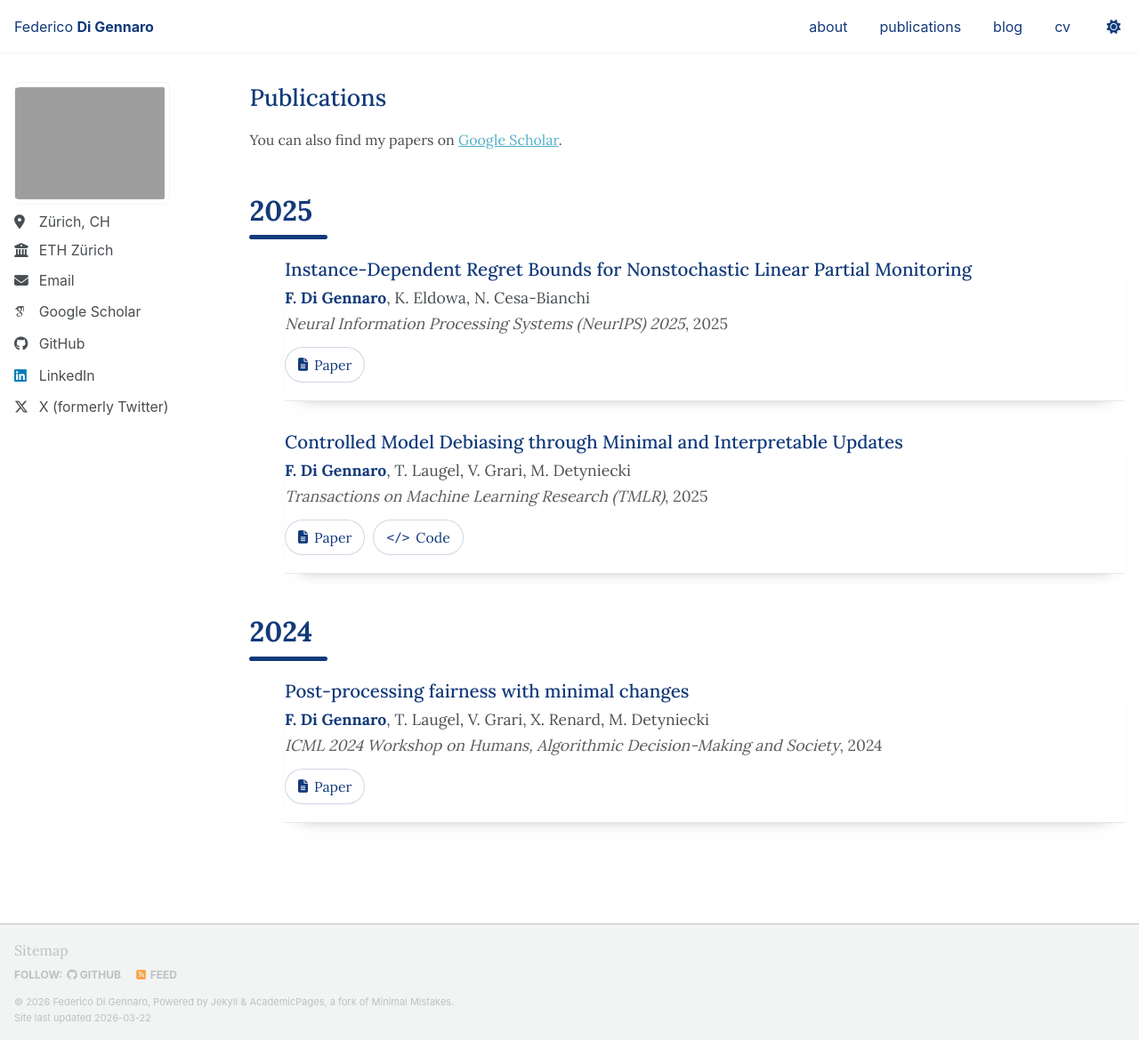
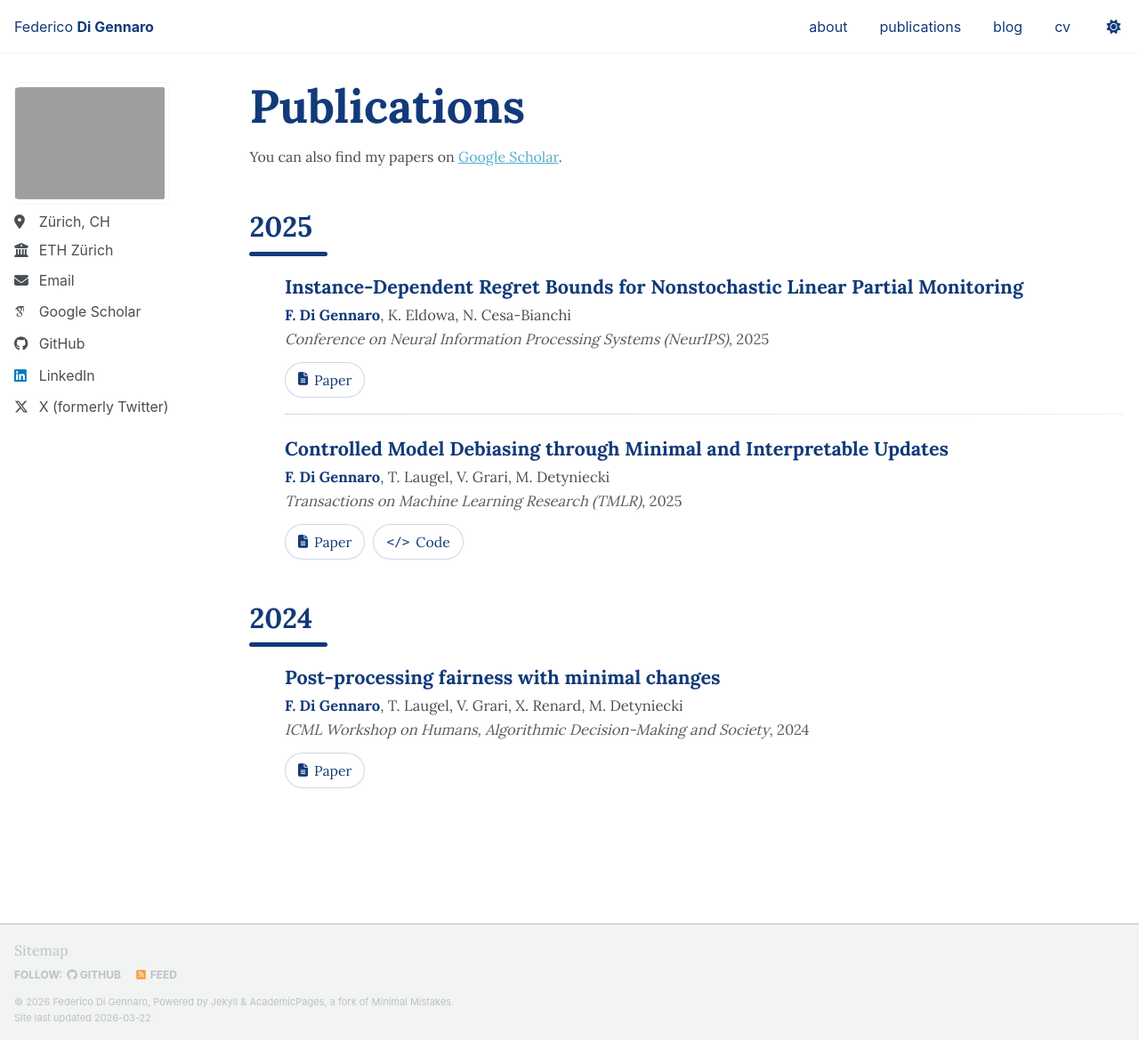
Before and after one commit to FedericoDiGennaro/FedericoDiGennaro.github.io, a Jekyll site: the page built from _pages/publications.html, in a window 1280 px wide and 1169 px high. Shown: the whole window at 89% size. Built offline with Jekyll 4.4.1, drawn with Linux system fonts in a browser that asks for light colours; some web fonts are replaced; a script bundle is joined from its source files by our own code; library files that are not in the unit come from our copies.

Commit message:
Finalize publications layout and title styling

```diff
--- a/_pages/publications.html
+++ b/_pages/publications.html
@@ -11,19 +11,12 @@ author_profile: true
 
 {% include base_path %}
 
-{% assign current_year = "" %}
-{% for post in site.publications reversed %}
-  {% assign post_year = post.date | date: "%Y" %}
-  {% if post_year != current_year %}
-    {% assign current_year = post_year %}
-    <h2 class="publications__year">{{ current_year }}</h2>
-  {% endif %}
+{% assign publications_by_year = site.publications | sort: "date" | reverse | group_by_exp: "post", "post.date | date: '%Y'" %}
+{% for year_group in publications_by_year %}
+  <h2 class="publications__year">{{ year_group.name }}</h2>
+  {% for post in year_group.items %}
     <article class="publication-entry">
-    <h3 class="publication-entry__title">
-      <a href="{% if post.paperurl %}{{ post.paperurl }}{% else %}{{ base_path }}{{ post.url }}{% endif %}">
-        {{ post.title }}
-      </a>
-    </h3>
+      <h3 class="publication-entry__title">{{ post.title }}</h3>
       {% if post.authors %}
         <p class="publication-entry__authors">{{ post.authors | replace: "F. Di Gennaro", "<strong>F. Di Gennaro</strong>" }}</p>
       {% endif %}
@@ -40,4 +33,8 @@ author_profile: true
         {% endif %}
       </div>
     </article>
+    {% unless forloop.last %}
+      <div class="publication-entry__divider" aria-hidden="true"></div>
+    {% endunless %}
   {% endfor %}
+{% endfor %}
--- a/assets/css/custom.css
+++ b/assets/css/custom.css
@@ -230,6 +230,13 @@ h6,
   font-weight: 500;
 }
 
+.archive .page__title {
+  font-size: 2.9rem;
+  line-height: 1.05;
+  font-weight: 700;
+  color: #123a7a !important;
+}
+
 .home-hero {
   margin-bottom: 1.25rem;
 }
@@ -367,28 +374,22 @@ h6,
 }
 
 .publication-entry {
-  margin: 0 0 1.8rem 2.2rem;
-  padding-bottom: 1.1rem;
-  border-bottom: 1px solid rgba(120, 120, 120, 0.18);
-  box-shadow: 0 10px 18px -18px rgba(0, 0, 0, 0.55);
+  margin: 0 0 1rem 2.2rem;
+  padding-bottom: 0;
 }
 
 .publication-entry__title {
   margin: 0 0 0.2rem;
-  font-size: 1.14rem;
+  font-size: 1.2rem;
   line-height: 1.35;
-  font-weight: 500;
-}
-
-.publication-entry__title a {
-  color: #123a7a !important;
-  text-decoration: none !important;
+  font-weight: 600;
+  color: #123a7a;
 }
 
 .publication-entry__authors,
 .publication-entry__venue {
   margin: 0;
-  font-size: 0.98rem;
+  font-size: 0.92rem;
   line-height: 1.65;
 }
 
@@ -433,8 +434,19 @@ h6,
   line-height: 1;
 }
 
+.publication-entry__divider {
+  height: 1px;
+  margin: 0.15rem 0 1.35rem 2.2rem;
+  background: linear-gradient(90deg, rgba(150, 150, 150, 0.4), rgba(150, 150, 150, 0.12));
+  box-shadow: 0 1px 0 rgba(255, 255, 255, 0.7);
+}
+
 @media (max-width: 700px) {
   .publication-entry {
     margin-left: 0.8rem;
   }
+
+  .publication-entry__divider {
+    margin-left: 0.8rem;
+  }
 }
```
Also changed, not shown: _publications/2024-icml-workshop-fairness.md (+1 -1 lines), _publications/2025-neurips-partial-monitoring.md (+1 -1 lines). Lines whose indentation alone changed are shown as unchanged.
